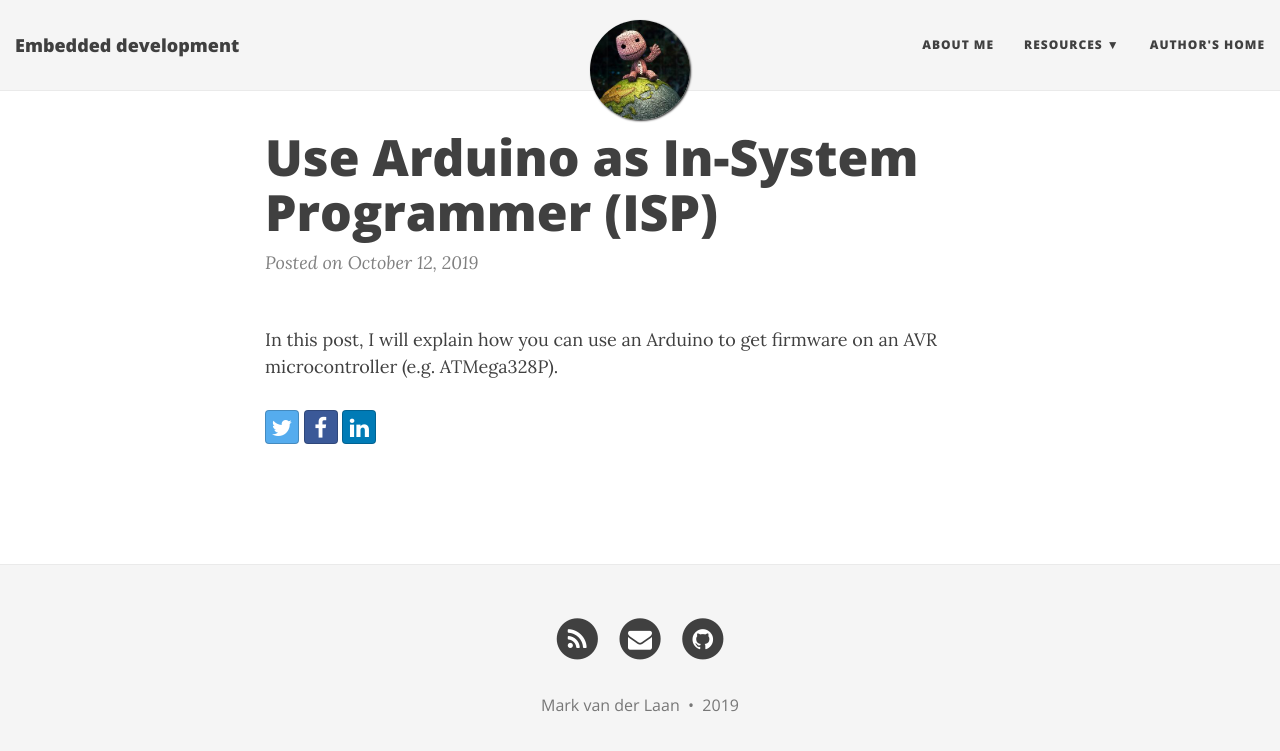
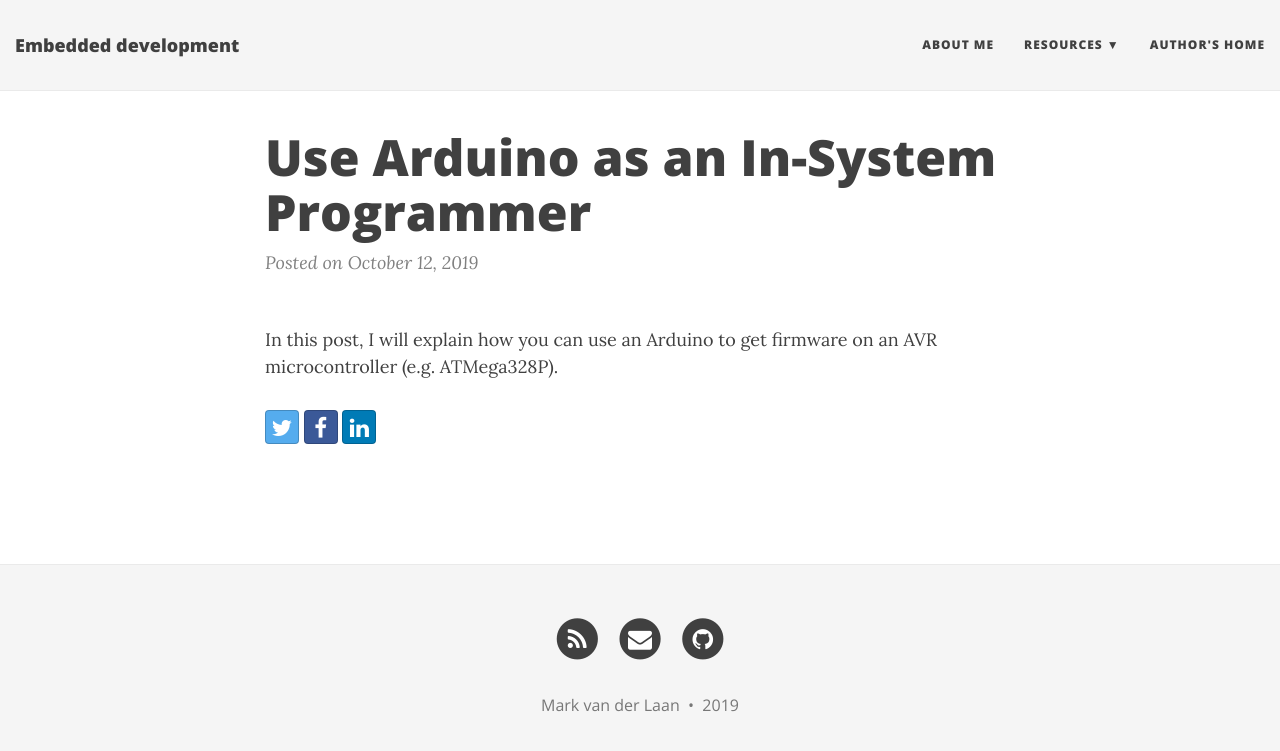
Before and after one commit to markvdlaan93/markvdlaan93.github.io, a Jekyll site: the page built from _posts/2019-10-12-isr-programmer.md, in a window 1280 px wide. Shown: the top 751 px of the page. Built offline with Jekyll 4.4.1, drawn with Linux system fonts in a browser that asks for light colours; nearby versions of some CDN libraries.

Commit message:
Remove image and abbreviation

```diff
--- a/_posts/2019-10-12-isr-programmer.md
+++ b/_posts/2019-10-12-isr-programmer.md
@@ -1,7 +1,7 @@
 ---
 layout: post
-title: Use Arduino as In-System Programmer (ISP)
-image: /img/hello_world.jpeg
+title: Use Arduino as an In-System Programmer
+image:
 ---
 
 In this post, I will explain how you can use an Arduino to get firmware on an AVR microcontroller (e.g. ATMega328P).
```
Also changed, not shown: 2 other files.
